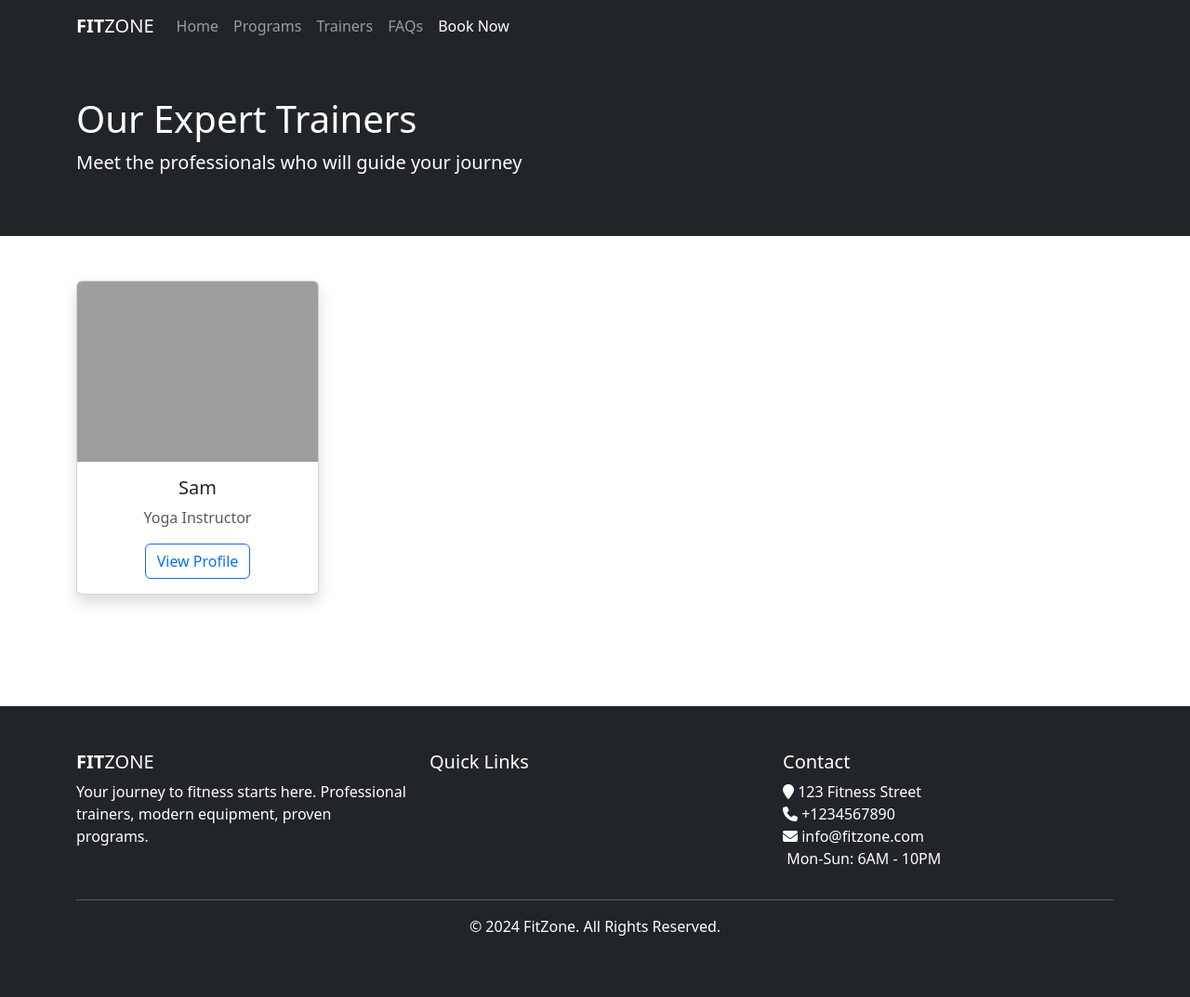
After one commit to Anwarsyd/fitzone-python-django, a Django app: page /trainers/ in a window 1280 px wide. The commit adds this page. Shown: the whole page at 93% size. Run offline with Django 5.2, Linux system fonts and the light colour scheme; data comes from the database, SQL or seed files in the repository; both versions use the stored data as it was after the commit; grey boxes are pictures that could not be loaded.

Commit message:
Day 10: Created program and trainer detail templates

```diff
--- a/gym/urls.py
+++ b/gym/urls.py
@@ -5,5 +5,7 @@ urlpatterns = [
     path('',views.HomeView.as_view(),name = 'index'),
     path('programs/',views.ProgramListView.as_view(),name='programs'),
     path('programs/<int:pk>/',views.ProgramDetailsView.as_view(),name='program_details'),
-    path('faqs/',views.FaqsView.as_view(),name="faqs")
+    path('faqs/',views.FaqsView.as_view(),name="faqs"),
+    path('trainers/',views.TrainersView.as_view(),name='trainers'),
+    path('trainers/<int:pk>/',views.TrainerDetailsView.as_view(),name="trainer_details")
 ]
--- a/gym/views.py
+++ b/gym/views.py
@@ -29,3 +29,11 @@ class ProgramDetailsView(DetailView):
 class FaqsView(ListView):
     template_name="gym/faqs.html"
     queryset=Faq.objects.all()
+
+class TrainersView(ListView):
+    template_name = "gym/trainers.html"
+    queryset = Trainer.objects.all()
+
+class TrainerDetailsView(DetailView):
+    template_name = "gym/trainer_details.html"
+    queryset = Trainer.objects.all()
--- /dev/null
+++ b/templates/gym/trainers.html
@@ -0,0 +1,40 @@
+{% extends 'base.html' %}
+
+{% block maincontent %}
+<div class="inner-banner bg-dark text-white py-5">
+    <div class="container">
+        <h1>Our Expert Trainers</h1>
+        <p class="lead">Meet the professionals who will guide your journey</p>
+    </div>
+</div>
+
+<div class="main-content py-5">
+    <div class="container">
+        <div class="row">
+            {% for trainer in object_list %}
+            <div class="col-md-3 mb-4">
+                <div class="card h-100 shadow text-center">
+                    <img src="{{ trainer.picture.url }}" class="card-img-top" alt="{{ trainer.name }}">
+                    <div class="card-body">
+                        <h5 class="card-title">{{ trainer.name }}</h5>
+                        <p class="text-muted">{{ trainer.specialization }}</p>
+                        <div class="mb-3">
+                            {% if trainer.facebook %}
+                            <a href="{{ trainer.facebook }}" class="text-dark mr-2"><i class="fa fa-facebook"></i></a>
+                            {% endif %}
+                            {% if trainer.twitter %}
+                            <a href="{{ trainer.twitter }}" class="text-dark mr-2"><i class="fa fa-twitter"></i></a>
+                            {% endif %}
+                            {% if trainer.instagram %}
+                            <a href="{{ trainer.instagram }}" class="text-dark"><i class="fa fa-instagram"></i></a>
+                            {% endif %}
+                        </div>
+                        <a href={% url "gym:trainer_details" trainer.id %} class="btn btn-outline-primary">View Profile</a>
+                    </div>
+                </div>
+            </div>
+            {% endfor %}
+        </div>
+    </div>
+</div>
+{% endblock %}
--- a/templates/partials/_header.html
+++ b/templates/partials/_header.html
@@ -11,8 +11,8 @@
                 <ul class="navbar-nav ml-auto">
                     <li class="nav-item"><a class="nav-link" href="{% url 'gym:index' %}">Home</a></li>
                     <li class="nav-item"><a class="nav-link" href="{% url 'gym:programs' %}">Programs</a></li>
-                    {% comment %} <li class="nav-item"><a class="nav-link" href="">Trainers</a></li>
-                    <li class="nav-item"><a class="nav-link" href="">Gallery</a></li>{% endcomment %}
+                    <li class="nav-item"><a class="nav-link" href="{% url 'gym:trainers' %}">Trainers</a></li>
+                    {% comment %} <li class="nav-item"><a class="nav-link" href="">Gallery</a></li>{% endcomment %}
                     <li class="nav-item"><a class="nav-link" href="{% url 'gym:faqs' %}">FAQs</a></li>
                     {% comment %} <li class="nav-item"><a class="nav-link" href="">Contact</a></li> {% endcomment %}
                     <li class="nav-item">
```
Also changed, not shown: templates/gym/trainer_details.html (added, +56 -0 lines), db.sqlite3, 1 other file.
